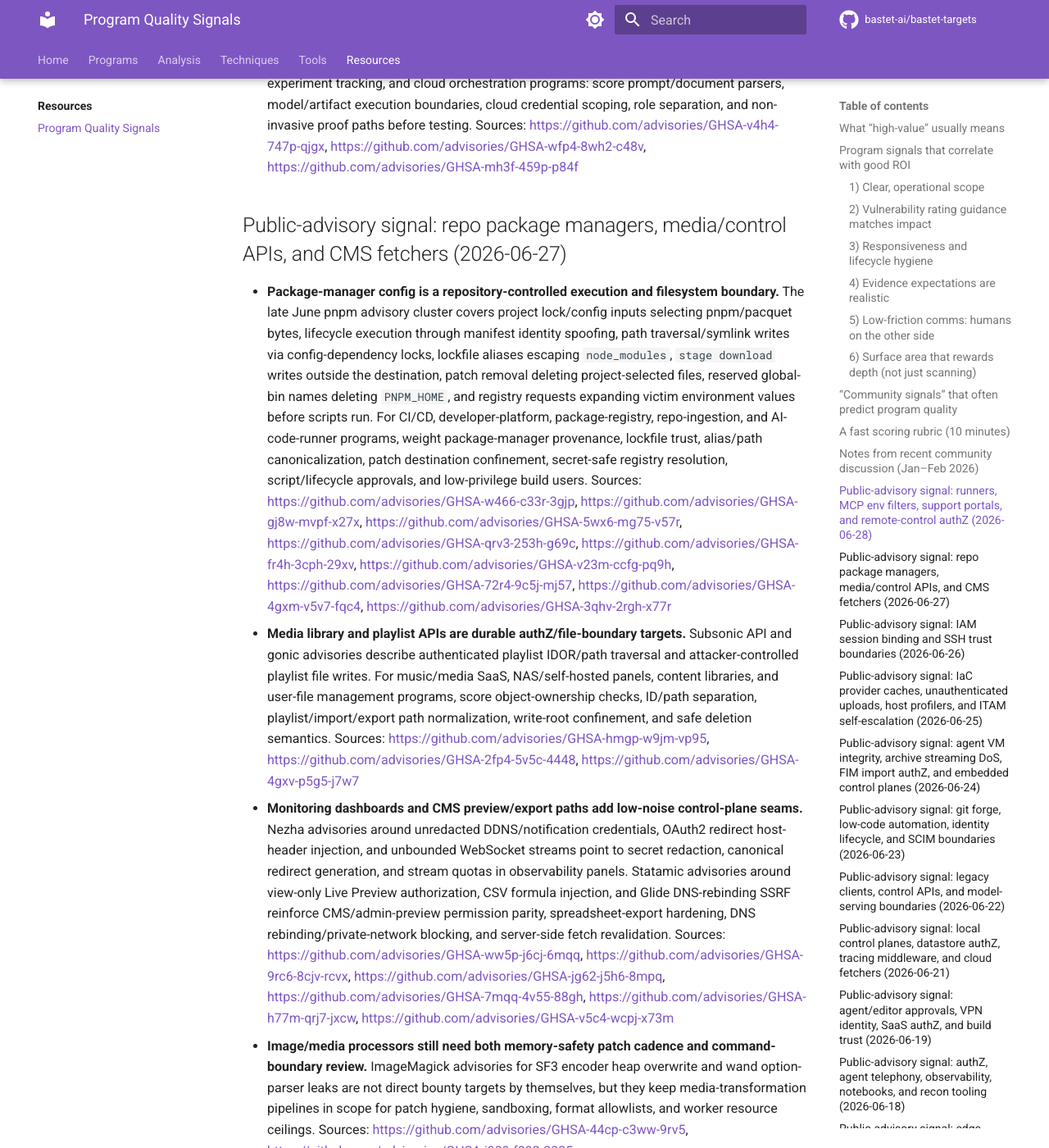
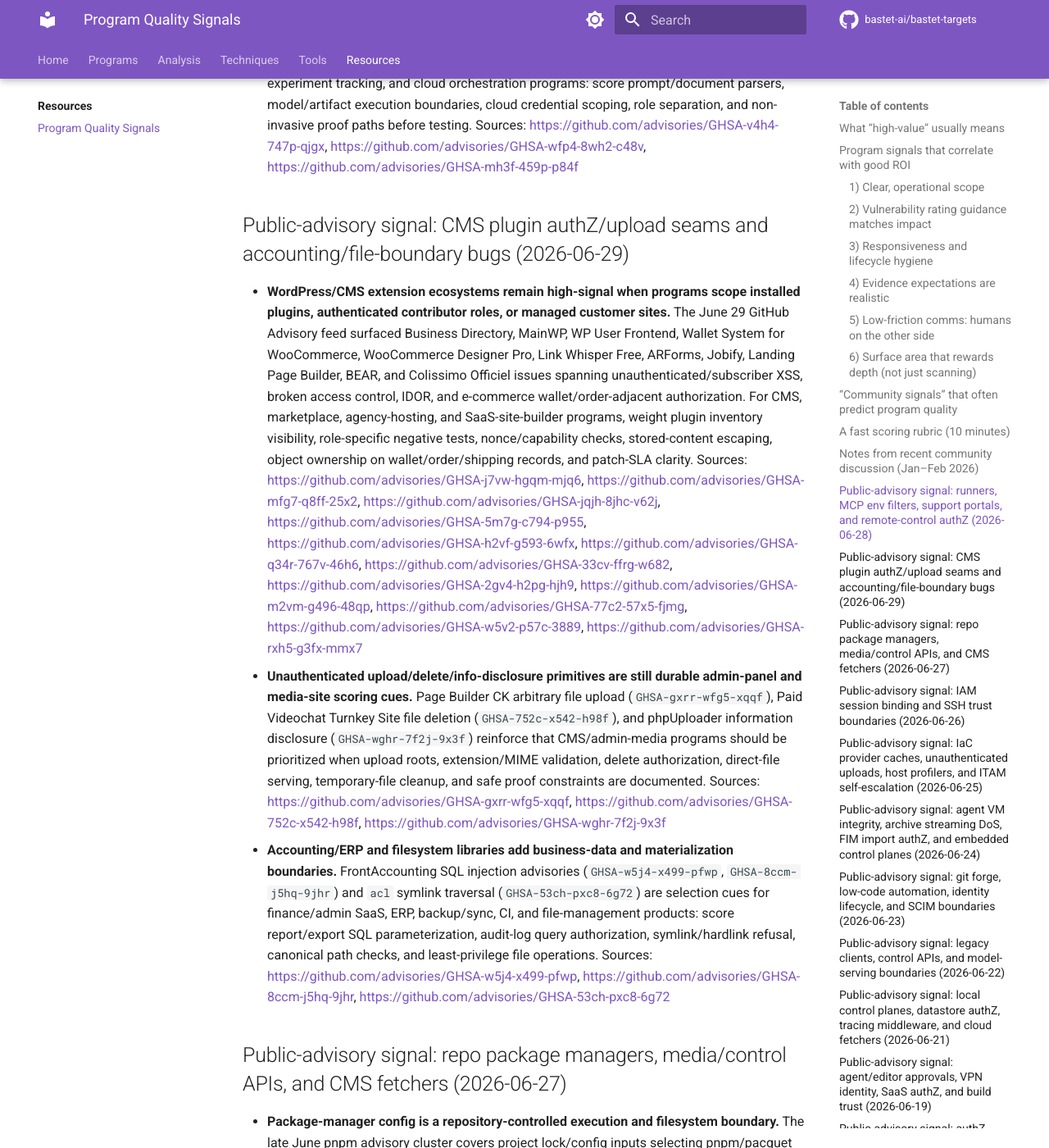
Before and after one commit to bastet-ai/bastet-targets, an MkDocs documentation site: the page built from docs/resources/program-quality-signals.md, in a window 1280 px wide and 1400 px high, scrolled down 7404 px. Shown: the whole window at 82% size. Built offline with MkDocs 1.6.1 and Material for MkDocs 9.7.7, drawn with Linux system fonts in a browser that asks for light colours; comment, search, counter and statistics services are not loaded; some of the changed text lies outside the part shown.

Commit message:
Add June 29 CMS and file-boundary signals

```diff
--- a/docs/resources/program-quality-signals.md
+++ b/docs/resources/program-quality-signals.md
@@ -170,6 +170,12 @@
 - **Remote-control and proxy stacks need exact session/capability and protocol-transition checks.** RustDesk `GHSA-vp3r-hwqm-x826`, nghttp2/nghttpx `GHSA-xrr7-82jr-v58x`, Nmap `GHSA-wxvj-hc4r-fq45`, and libssh2 advisories (`GHSA-mf77-5hj2-98w9`, `GHSA-c5f3-hwj2-xp5p`) add durable target-selection cues for remote support, proxy/API gateway, scanner, SSH/SFTP, and network-management programs. Prioritize session-level authorization, HTTP/1.1 upgrade handling, parser resource ceilings, packet-boundary validation, and dependency patch cadence where safe validation is explicitly allowed. Sources: https://github.com/advisories/GHSA-vp3r-hwqm-x826, https://github.com/advisories/GHSA-xrr7-82jr-v58x, https://github.com/advisories/GHSA-wxvj-hc4r-fq45, https://github.com/advisories/GHSA-mf77-5hj2-98w9, https://github.com/advisories/GHSA-c5f3-hwj2-xp5p
 - **AI/data platforms remain high-EV when prompt/document ingestion crosses into execution or cloud control planes.** DocsGPT `GHSA-v4h4-747p-qjgx`, MLflow `GHSA-wfp4-8wh2-c48v`, and SkyPilot `GHSA-mh3f-459p-p84f` add June 28 cues for AI assistants, model-serving, experiment tracking, and cloud orchestration programs: score prompt/document parsers, model/artifact execution boundaries, cloud credential scoping, role separation, and non-invasive proof paths before testing. Sources: https://github.com/advisories/GHSA-v4h4-747p-qjgx, https://github.com/advisories/GHSA-wfp4-8wh2-c48v, https://github.com/advisories/GHSA-mh3f-459p-p84f
 
+## Public-advisory signal: CMS plugin authZ/upload seams and accounting/file-boundary bugs (2026-06-29)
+
+- **WordPress/CMS extension ecosystems remain high-signal when programs scope installed plugins, authenticated contributor roles, or managed customer sites.** The June 29 GitHub Advisory feed surfaced Business Directory, MainWP, WP User Frontend, Wallet System for WooCommerce, WooCommerce Designer Pro, Link Whisper Free, ARForms, Jobify, Landing Page Builder, BEAR, and Colissimo Officiel issues spanning unauthenticated/subscriber XSS, broken access control, IDOR, and e-commerce wallet/order-adjacent authorization. For CMS, marketplace, agency-hosting, and SaaS-site-builder programs, weight plugin inventory visibility, role-specific negative tests, nonce/capability checks, stored-content escaping, object ownership on wallet/order/shipping records, and patch-SLA clarity. Sources: https://github.com/advisories/GHSA-j7vw-hgqm-mjq6, https://github.com/advisories/GHSA-mfg7-q8ff-25x2, https://github.com/advisories/GHSA-jqjh-8jhc-v62j, https://github.com/advisories/GHSA-5m7g-c794-p955, https://github.com/advisories/GHSA-h2vf-g593-6wfx, https://github.com/advisories/GHSA-q34r-767v-46h6, https://github.com/advisories/GHSA-33cv-ffrg-w682, https://github.com/advisories/GHSA-2gv4-h2pg-hjh9, https://github.com/advisories/GHSA-m2vm-g496-48qp, https://github.com/advisories/GHSA-77c2-57x5-fjmg, https://github.com/advisories/GHSA-w5v2-p57c-3889, https://github.com/advisories/GHSA-rxh5-g3fx-mmx7
+- **Unauthenticated upload/delete/info-disclosure primitives are still durable admin-panel and media-site scoring cues.** Page Builder CK arbitrary file upload (`GHSA-gxrr-wfg5-xqqf`), Paid Videochat Turnkey Site file deletion (`GHSA-752c-x542-h98f`), and phpUploader information disclosure (`GHSA-wghr-7f2j-9x3f`) reinforce that CMS/admin-media programs should be prioritized when upload roots, extension/MIME validation, delete authorization, direct-file serving, temporary-file cleanup, and safe proof constraints are documented. Sources: https://github.com/advisories/GHSA-gxrr-wfg5-xqqf, https://github.com/advisories/GHSA-752c-x542-h98f, https://github.com/advisories/GHSA-wghr-7f2j-9x3f
+- **Accounting/ERP and filesystem libraries add business-data and materialization boundaries.** FrontAccounting SQL injection advisories (`GHSA-w5j4-x499-pfwp`, `GHSA-8ccm-j5hq-9jhr`) and `acl` symlink traversal (`GHSA-53ch-pxc8-6g72`) are selection cues for finance/admin SaaS, ERP, backup/sync, CI, and file-management products: score report/export SQL parameterization, audit-log query authorization, symlink/hardlink refusal, canonical path checks, and least-privilege file operations. Sources: https://github.com/advisories/GHSA-w5j4-x499-pfwp, https://github.com/advisories/GHSA-8ccm-j5hq-9jhr, https://github.com/advisories/GHSA-53ch-pxc8-6g72
+
 ## Public-advisory signal: repo package managers, media/control APIs, and CMS fetchers (2026-06-27)
 
 - **Package-manager config is a repository-controlled execution and filesystem boundary.** The late June pnpm advisory cluster covers project lock/config inputs selecting pnpm/pacquet bytes, lifecycle execution through manifest identity spoofing, path traversal/symlink writes via config-dependency locks, lockfile aliases escaping `node_modules`, `stage download` writes outside the destination, patch removal deleting project-selected files, reserved global-bin names deleting `PNPM_HOME`, and registry requests expanding victim environment values before scripts run. For CI/CD, developer-platform, package-registry, repo-ingestion, and AI-code-runner programs, weight package-manager provenance, lockfile trust, alias/path canonicalization, patch destination confinement, secret-safe registry resolution, script/lifecycle approvals, and low-privilege build users. Sources: https://github.com/advisories/GHSA-w466-c33r-3gjp, https://github.com/advisories/GHSA-gj8w-mvpf-x27x, https://github.com/advisories/GHSA-5wx6-mg75-v57r, https://github.com/advisories/GHSA-qrv3-253h-g69c, https://github.com/advisories/GHSA-fr4h-3cph-29xv, https://github.com/advisories/GHSA-v23m-ccfg-pq9h, https://github.com/advisories/GHSA-72r4-9c5j-mj57, https://github.com/advisories/GHSA-4gxm-v5v7-fqc4, https://github.com/advisories/GHSA-3qhv-2rgh-x77r
```
Also changed, not shown: docs/programs/high-value.md (+5 -0 lines).
